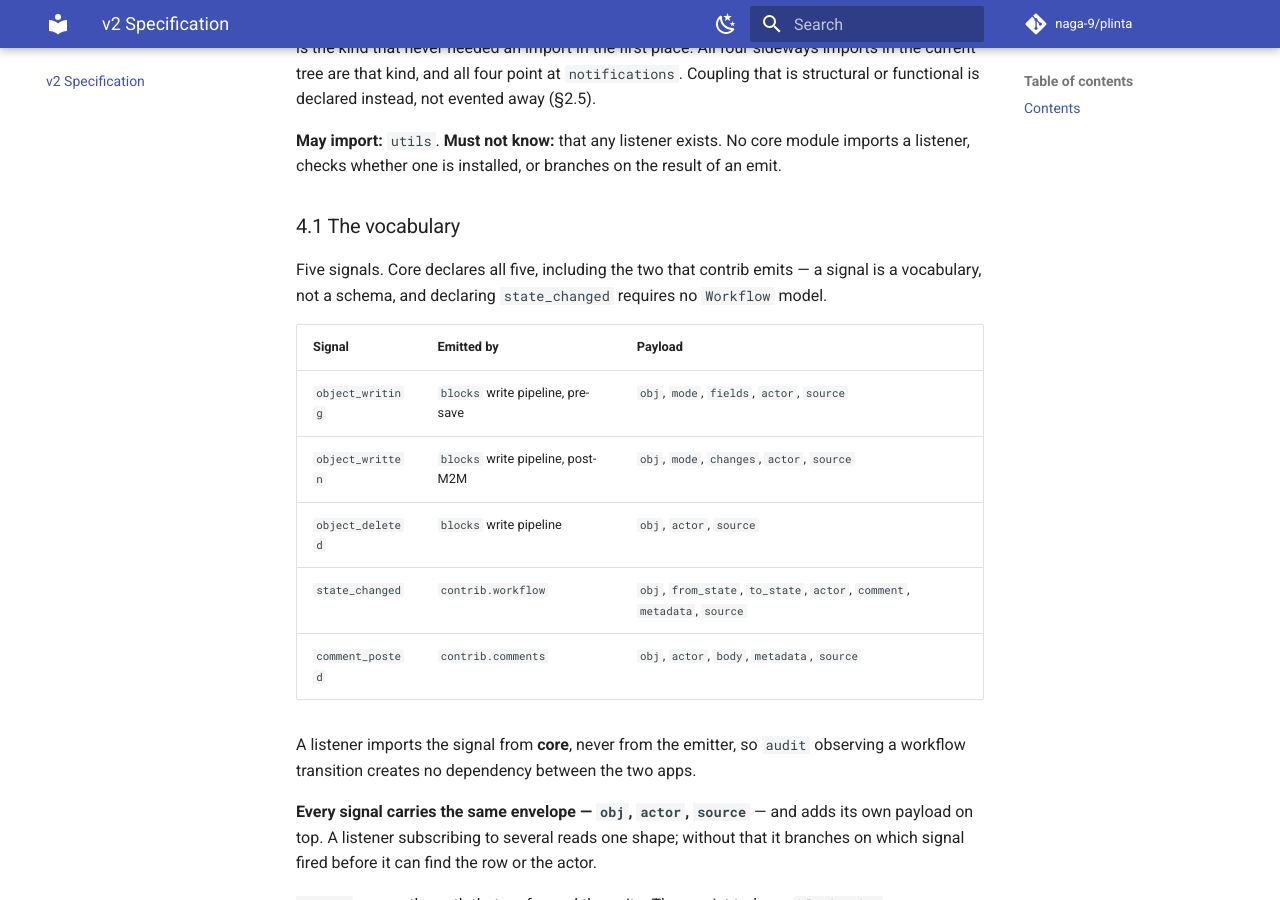
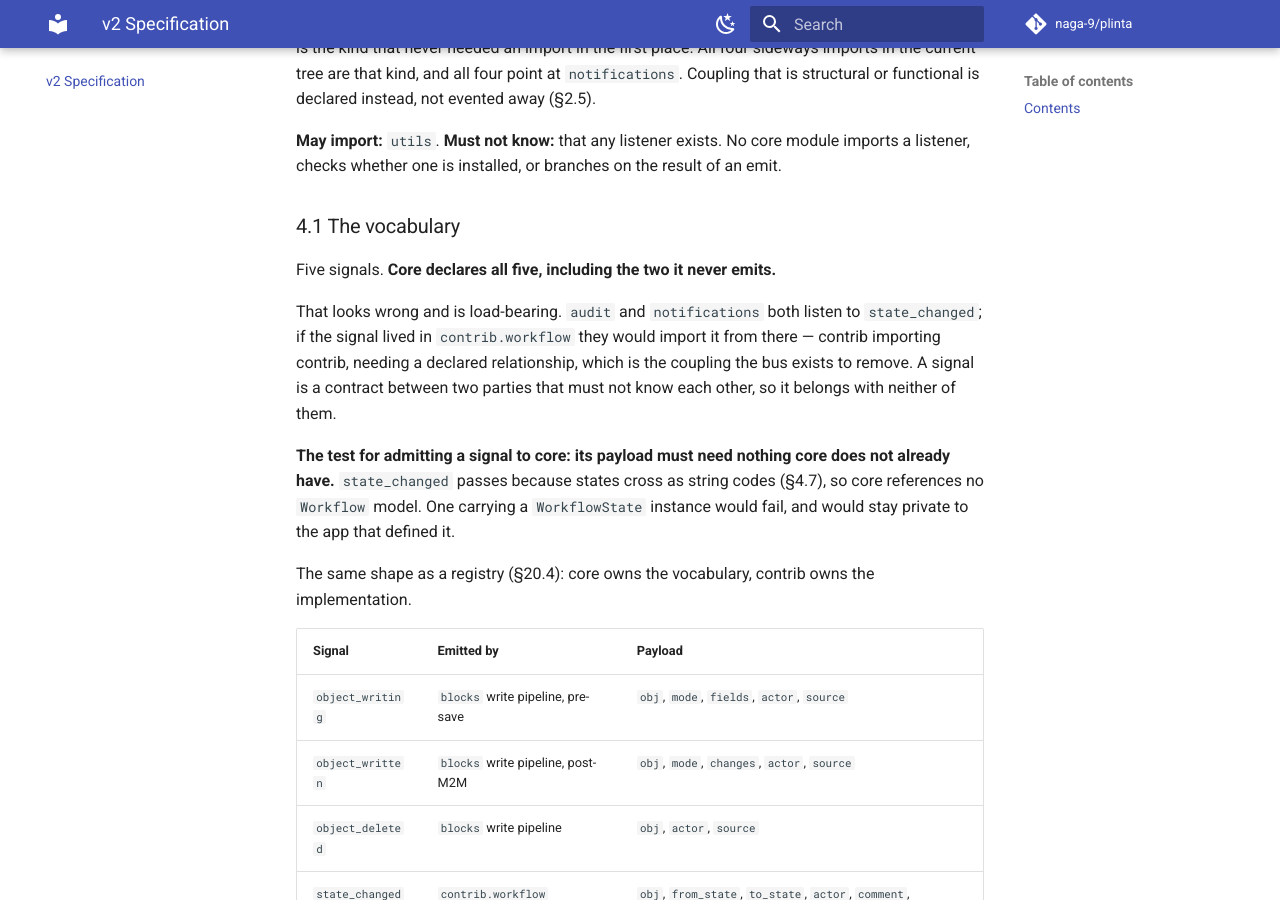
Before and after one commit to naga-9/plinta, an MkDocs documentation site: the page built from docs/design/SPEC.md, in a window 1280 px wide and 900 px high, scrolled down 19003 px. Built offline with MkDocs 1.6.1 and Material for MkDocs 9.7.7, drawn with Linux system fonts in a browser that asks for light colours; comment, search, counter and statistics services are not loaded.

Commit message:
docs(spec): §4.1 — the test for admitting a signal to core
Core declares two signals it never emits, which reads as misplaced. It is
not: audit and notifications both listen to state_changed, so a signal
living with its emitter would make them import contrib from contrib —
the coupling the bus removes. A signal is a contract between parties that
must not know each other, so it belongs with neither.

States the criterion that made it legitimate, which was implied and never
written: a signal belongs in core when its payload needs nothing core does
not already have. state_changed passes because states cross as strings;
one carrying a WorkflowState instance would fail and stay private to the
app that defined it.

Co-Authored-By: Claude Opus 5 (1M context) <noreply@anthropic.com>
Claude-Session: https://claude.ai/code/session_01RND2PW1dcZdMQFATcnHZ1y

```diff
--- a/docs/design/SPEC.md
+++ b/docs/design/SPEC.md
@@ -549,7 +549,13 @@ It exists to remove the coupling that is **behavioural** — "do something when
 
 ### 4.1 The vocabulary
 
-Five signals. Core declares all five, including the two that contrib emits — a signal is a vocabulary, not a schema, and declaring `state_changed` requires no `Workflow` model.
+Five signals. **Core declares all five, including the two it never emits.**
+
+That looks wrong and is load-bearing. `audit` and `notifications` both listen to `state_changed`; if the signal lived in `contrib.workflow` they would import it from there — contrib importing contrib, needing a declared relationship, which is the coupling the bus exists to remove. A signal is a contract between two parties that must not know each other, so it belongs with neither of them.
+
+**The test for admitting a signal to core: its payload must need nothing core does not already have.** `state_changed` passes because states cross as string codes (§4.7), so core references no `Workflow` model. One carrying a `WorkflowState` instance would fail, and would stay private to the app that defined it.
+
+The same shape as a registry (§20.4): core owns the vocabulary, contrib owns the implementation.
 
 | Signal | Emitted by | Payload |
 |---|---|---|
```
